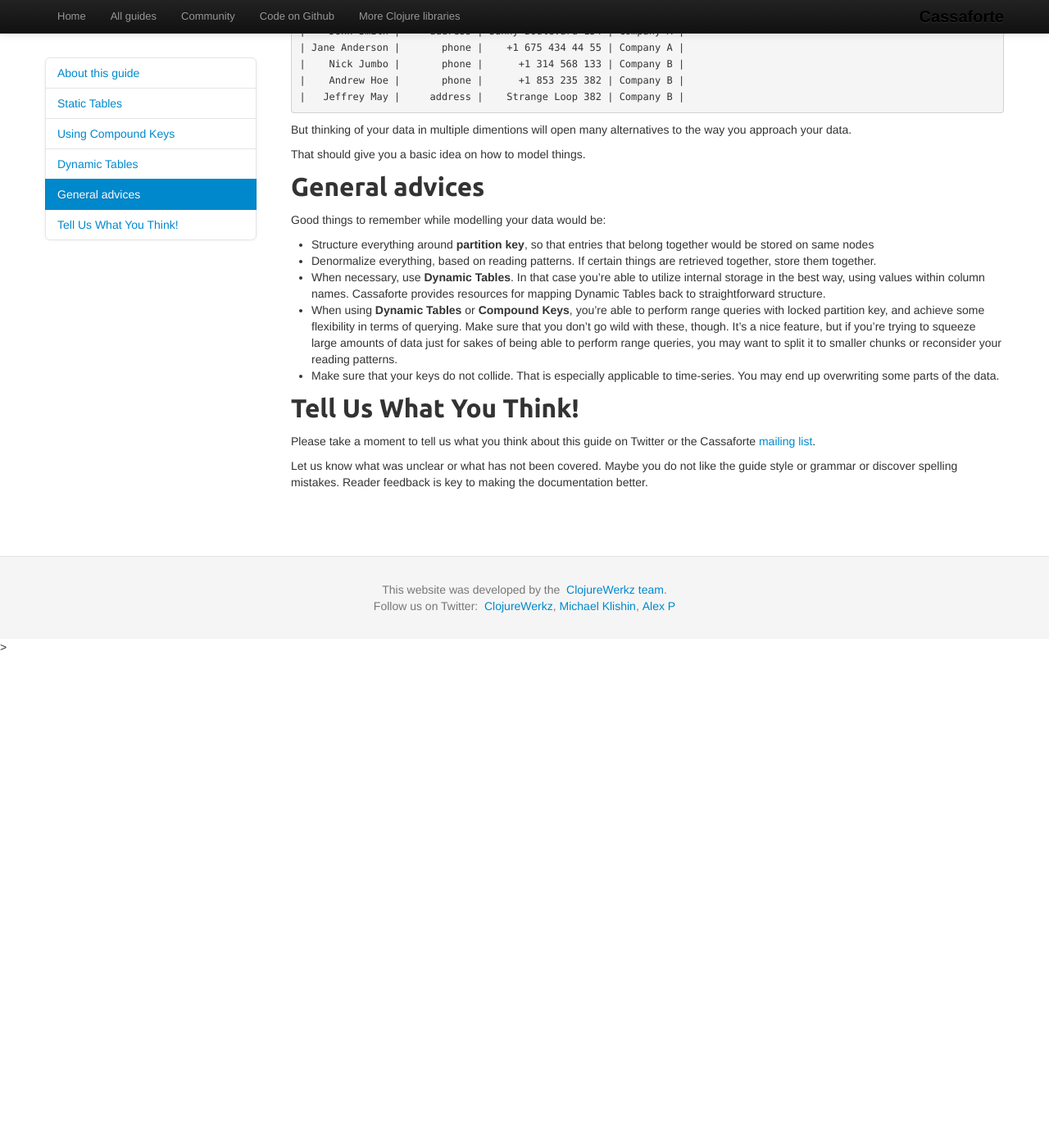
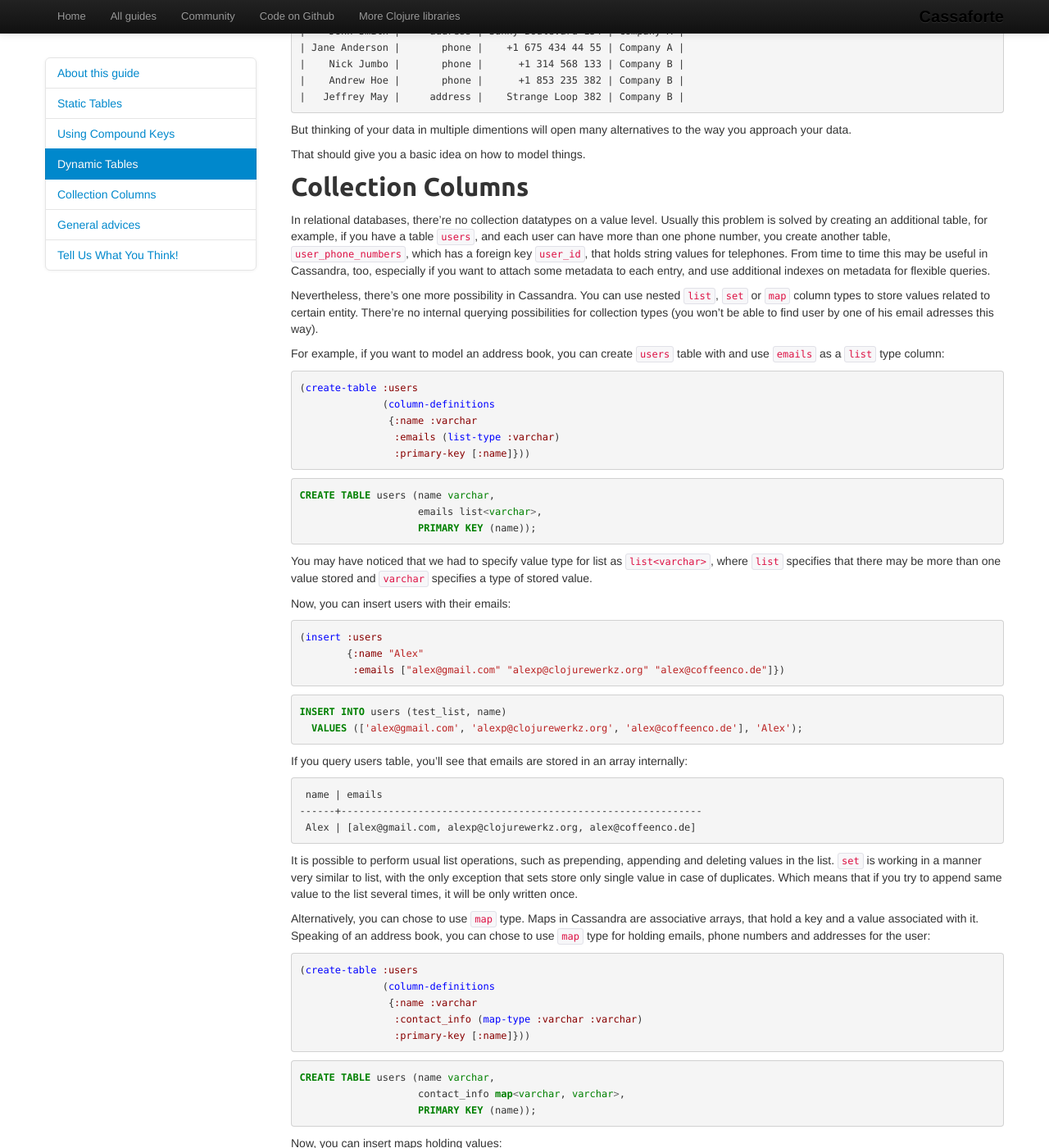
Before and after one commit to clojurewerkz/cassaforte.docs, a Jekyll site: the page built from articles/data_modelling.md, in a window 1280 px wide and 1400 px high, scrolled down 2913 px. Shown: the whole window at 82% size. Built offline with Jekyll 4.4.1, drawn with Linux system fonts in a browser that asks for light colours; some web fonts are replaced; Markdown is read by kramdown in place of the engine named in the settings; before the commit the page ends 3712 px from its top, so only the background shows below that; some of the changed text lies outside the part shown.

Commit message:
Adding collection columns section to data modeling guide

````diff
--- a/articles/data_modelling.md
+++ b/articles/data_modelling.md
@@ -193,6 +193,106 @@ approach your data.
 
 That should give you a basic idea on how to model things.
 
+## Collection Columns
+
+In relational databases, there're no collection datatypes on a value level. Usually this problem
+is solved by creating an additional table, for example, if you have a table `users`, and
+each user can have more than one phone number, you create another table, `user_phone_numbers`, which
+has a foreign key `user_id`, that holds string values for telephones. From time to time this may be
+useful in Cassandra, too, especially if you want to attach some metadata to each entry, and use
+additional indexes on metadata for flexible queries.
+
+Nevertheless, there's one more possibility in Cassandra. You can use nested `list`, `set` or `map`
+column types to store values related to certain entity. There're no internal querying possibilities
+for collection types (you won't be able to find user by one of his email adresses this way).
+
+For example, if you want to model an address book, you can create `users` table with and use
+`emails` as a `list` type column:
+
+```clj
+(create-table :users
+              (column-definitions
+               {:name :varchar
+                :emails (list-type :varchar)
+                :primary-key [:name]}))
+```
+
+```sql
+CREATE TABLE users (name varchar,
+                    emails list<varchar>,
+                    PRIMARY KEY (name));
+```
+
+You may have noticed that we had to specify value type for list as `list<varchar>`, where
+`list` specifies that there may be more than one value stored and `varchar` specifies a type of
+stored value.
+
+Now, you can insert users with their emails:
+
+```clj
+(insert :users
+        {:name "Alex"
+         :emails ["alex@gmail.com" "alexp@clojurewerkz.org" "alex@coffeenco.de"]})
+```
+
+```sql
+INSERT INTO users (test_list, name)
+  VALUES (['alex@gmail.com', 'alexp@clojurewerkz.org', 'alex@coffeenco.de'], 'Alex');
+```
+
+If you query users table, you'll see that emails are stored in an array internally:
+
+```
+ name | emails
+------+-------------------------------------------------------------
+ Alex | [alex@gmail.com, alexp@clojurewerkz.org, alex@coffeenco.de]
+```
+
+It is possible to perform usual list operations, such as prepending, appending and deleting values
+in the list. `set` is working in a manner very similar to list, with the only exception that sets
+store only single value in case of duplicates. Which means that if you try to append same value
+to the list several times, it will be only written once.
+
+Alternatively, you can chose to use `map` type. Maps in Cassandra are associative arrays, that
+hold a key and a value associated with it. Speaking of an address book, you can chose to use
+`map` type for holding emails, phone numbers and addresses for the user:
+
+```clj
+(create-table :users
+              (column-definitions
+               {:name :varchar
+                :contact_info (map-type :varchar :varchar)
+                :primary-key [:name]}))
+```
+
+```sql
+CREATE TABLE users (name varchar,
+                    contact_info map<varchar, varchar>,
+                    PRIMARY KEY (name));
+```
+
+Now, you can insert maps holding values:
+
+```clj
+(insert :users
+        {:name "Alex"
+         :contact_info {:email "alex@gmail.com" :phone "+1 111 222 333" :address "Sierra Drive 212, 01002"}})
+
+```sql
+INSERT INTO users (name, contact_info)
+  VALUES ('Alex', {'phone' : '+1 111 222 333',
+                   'email' : 'alex@gmail.com',
+                   'address' : 'Sierra Drive 212, 01002'});
+```
+
+Now, `contact_info` values will be stored in a map:
+
+```
+ name | emails
+------+----------------------------------------------------------------------------------
+ Alex | {phone: +1 111 222 333, email: alex@gmail.com, address: Sierra Drive 212, 01002}
+```
+
 ## General advices
 
 Good things to remember while modelling your data would be:
````
